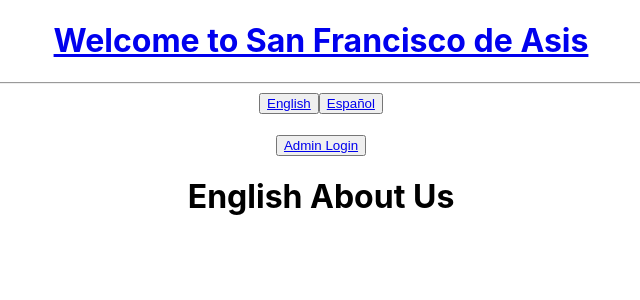
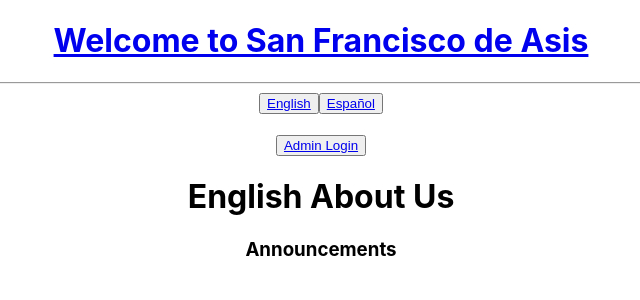
Before and after one commit to popkorn96/sfa_website, a React (Create React App) app in the folder sfa_online/: page /en-about-us in a window 1280 px wide. Shown: the top 300 px of the page, without its empty margins (319-959 px from the left). Built offline with nearby package versions, Linux system fonts and the light colour scheme.

Commit message:
Added announcements

```diff
--- a/sfa_online/src/components/Announcements.js
+++ b/sfa_online/src/components/Announcements.js
@@ -3,7 +3,7 @@ import React from 'react'
 export default function Announcements() {
     return (
         <div>
-            <h1>Announcements</h1>
+            <h3>Announcements</h3>
         </div>
     )
 }
--- a/sfa_online/src/en-containers/EnAboutUs.js
+++ b/sfa_online/src/en-containers/EnAboutUs.js
@@ -1,9 +1,11 @@
 import React from 'react'
+import Announcements from '../components/Announcements'
 
 export default function EnAboutUs() {
     return (
         <div>
             <h1>English About Us</h1>
+            <Announcements/>
         </div>
     )
 }
--- a/sfa_online/src/en-containers/EnDonations.js
+++ b/sfa_online/src/en-containers/EnDonations.js
@@ -4,6 +4,7 @@ export default function EnDonations() {
     return (
         <div>
             <h1>Donations Page</h1>
+            <Announcements/>
         </div>
     )
 }
--- a/sfa_online/src/en-containers/EnEvents.js
+++ b/sfa_online/src/en-containers/EnEvents.js
@@ -5,6 +5,7 @@ export default function EnEvents() {
     return (
         <div>
             <h1>English Events</h1>
+            <Announcements/>
         </div>
     )
 }
--- a/sfa_online/src/en-containers/EnGallery.js
+++ b/sfa_online/src/en-containers/EnGallery.js
@@ -4,6 +4,7 @@ export default function EnGallery() {
     return (
         <div>
             <h1>English Gallery</h1>
+            <Announcements/>
         </div>
     )
 }
--- a/sfa_online/src/en-containers/EnHome.js
+++ b/sfa_online/src/en-containers/EnHome.js
@@ -4,6 +4,7 @@ export default function EnHome() {
     return (
         <div>
             <h1>English Home</h1>
+            <Announcements/>
         </div>
     )
 }
```
